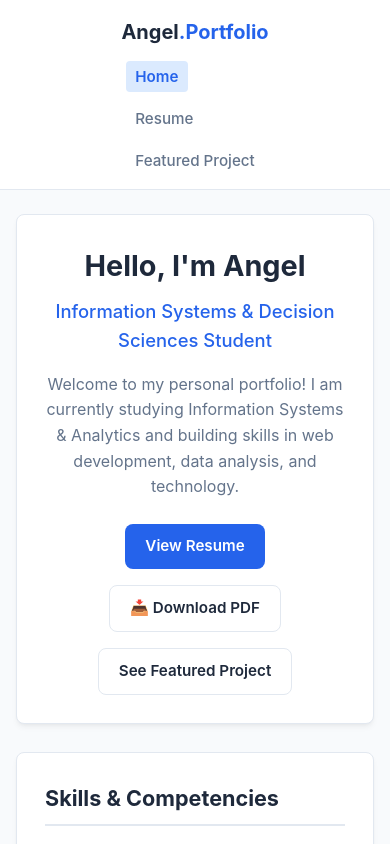
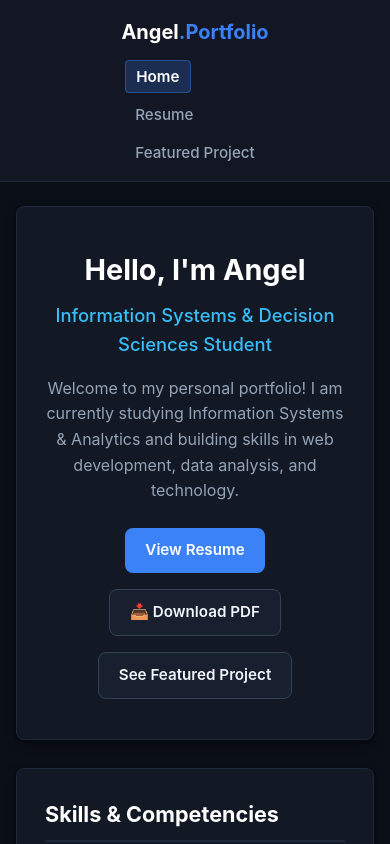
Before and after one commit to arebol3/angel-portfolio, a plain HTML site: page index.html in a window 390 px wide. Shown: the top 844 px of the page. Drawn offline with Linux system fonts and the light colour scheme.

Commit message:
Made modifications

```diff
--- a/styles.css
+++ b/styles.css
@@ -1,15 +1,18 @@
 /* ==========================================================================
-   Base Styles & Design Tokens
+   Base Styles & Design Tokens (Modern Dark Theme - Slate & Tech Blue)
    ========================================================================== */
 :root {
-  --primary-color: #2563eb;
-  --primary-hover: #1d4ed8;
-  --bg-color: #f8fafc;
-  --surface-color: #ffffff;
-  --text-main: #1e293b;
-  --text-muted: #64748b;
-  --border-color: #e2e8f0;
-  --card-shadow: 0 4px 6px -1px rgba(0, 0, 0, 0.05), 0 2px 4px -2px rgba(0, 0, 0, 0.05);
+  --primary-color: #3b82f6;          /* Modern Tech Blue (Not Gold) */
+  --primary-hover: #2563eb;
+  --accent-cyan: #38bdf8;
+  --bg-color: #0b0f17;               /* Deep Clean Black / Dark Slate */
+  --surface-color: #131924;          /* Sleek Dark Card */
+  --surface-hover: #172030;
+  --text-main: #f1f5f9;              /* Crisp White */
+  --text-muted: #94a3b8;             /* Slate Gray */
+  --border-color: #1e293b;           /* Subtle Charcoal Border */
+  --card-shadow: 0 4px 12px rgba(0, 0, 0, 0.4), 0 1px 3px rgba(0, 0, 0, 0.3);
+  --card-shadow-hover: 0 10px 20px rgba(0, 0, 0, 0.6), 0 3px 6px rgba(0, 0, 0, 0.4);
   --radius: 8px;
   --font-family: -apple-system, BlinkMacSystemFont, "Segoe UI", Roboto, Helvetica, Arial, sans-serif;
 }
@@ -34,7 +37,9 @@ body {
    Header & Navigation
    ========================================================================== */
 header {
-  background-color: var(--surface-color);
+  background-color: rgba(19, 25, 36, 0.95);
+  backdrop-filter: blur(10px);
+  -webkit-backdrop-filter: blur(10px);
   border-bottom: 1px solid var(--border-color);
   position: sticky;
   top: 0;
@@ -53,7 +58,7 @@ header {
 .brand {
   font-size: 1.25rem;
   font-weight: 700;
-  color: var(--text-main);
+  color: #ffffff;
   text-decoration: none;
 }
 
@@ -72,20 +77,21 @@ nav a {
   color: var(--text-muted);
   font-weight: 500;
   font-size: 0.95rem;
-  padding: 0.35rem 0.6rem;
+  padding: 0.35rem 0.65rem;
   border-radius: 4px;
-  transition: color 0.2s ease, background-color 0.2s ease;
+  transition: color 0.2s ease, background-color 0.2s ease, border-color 0.2s ease;
 }
 
 nav a:hover {
-  color: var(--primary-color);
-  background-color: #eff6ff;
+  color: #ffffff;
+  background-color: rgba(59, 130, 246, 0.12);
 }
 
 nav a.active {
-  color: var(--primary-color);
+  color: #ffffff;
   font-weight: 600;
-  background-color: #dbeafe;
+  background-color: rgba(59, 130, 246, 0.22);
+  border: 1px solid rgba(59, 130, 246, 0.4);
 }
 
 /* ==========================================================================
@@ -93,7 +99,7 @@ nav a.active {
    ========================================================================== */
 main {
   flex: 1;
-  max-width: 900px;
+  max-width: 860px;
   width: 100%;
   margin: 2.5rem auto;
   padding: 0 1.5rem;
@@ -106,12 +112,19 @@ main {
   padding: 1.75rem;
   margin-bottom: 1.75rem;
   box-shadow: var(--card-shadow);
+  transition: transform 0.2s ease, box-shadow 0.2s ease, border-color 0.2s ease;
+}
+
+.card:hover {
+  transform: translateY(-2px);
+  box-shadow: var(--card-shadow-hover);
+  border-color: #334155;
 }
 
 .section-title {
   font-size: 1.35rem;
   font-weight: 700;
-  color: var(--text-main);
+  color: #ffffff;
   margin-bottom: 1rem;
   border-bottom: 2px solid var(--border-color);
   padding-bottom: 0.5rem;
@@ -128,12 +141,12 @@ main {
 .hero h1 {
   font-size: 2.2rem;
   margin-bottom: 0.5rem;
-  color: var(--text-main);
+  color: #ffffff;
 }
 
 .hero .subtitle {
   font-size: 1.15rem;
-  color: var(--primary-color);
+  color: var(--accent-cyan);
   font-weight: 500;
   margin-bottom: 1rem;
 }
@@ -173,17 +186,18 @@ main {
 }
 
 .btn-outline {
-  border: 1px solid var(--border-color);
-  background-color: var(--surface-color);
-  color: var(--text-main);
+  border: 1px solid #334155;
+  background-color: rgba(30, 41, 59, 0.5);
+  color: #f1f5f9;
 }
 
 .btn-outline:hover {
-  background-color: #f1f5f9;
+  background-color: #1e293b;
+  border-color: #475569;
 }
 
 /* ==========================================================================
-   Skills Badges
+   Skills Badges (Clean Slate & Blue)
    ========================================================================== */
 .skills-grid {
   display: flex;
@@ -193,13 +207,19 @@ main {
 }
 
 .skill-tag {
-  background-color: #eff6ff;
-  color: var(--primary-color);
+  background-color: rgba(56, 189, 248, 0.1);
+  color: #7dd3fc;
   padding: 0.35rem 0.75rem;
   border-radius: 9999px;
   font-size: 0.85rem;
   font-weight: 500;
-  border: 1px solid #bfdbfe;
+  border: 1px solid rgba(56, 189, 248, 0.25);
+  transition: background-color 0.2s ease, border-color 0.2s ease;
+}
+
+.skill-tag:hover {
+  background-color: rgba(56, 189, 248, 0.18);
+  border-color: rgba(56, 189, 248, 0.4);
 }
 
 /* ==========================================================================
@@ -226,12 +246,12 @@ main {
 .item-title {
   font-size: 1.05rem;
   font-weight: 600;
-  color: var(--text-main);
+  color: #ffffff;
 }
 
 .item-company {
   font-weight: 500;
-  color: var(--primary-color);
+  color: var(--accent-cyan);
 }
 
 .item-date {
@@ -267,7 +287,7 @@ main {
 }
 
 .contact-list a {
-  color: var(--primary-color);
+  color: var(--accent-cyan);
   text-decoration: none;
 }
 
@@ -288,12 +308,12 @@ main {
 }
 
 .project-meta-item strong {
-  color: var(--text-main);
+  color: #ffffff;
 }
 
 .project-preview-box {
-  background-color: #f1f5f9;
-  border: 2px dashed #cbd5e1;
+  background-color: #0b0f17;
+  border: 2px dashed #334155;
   border-radius: var(--radius);
   height: 220px;
   display: flex;
@@ -309,7 +329,7 @@ main {
    Footer
    ========================================================================== */
 footer {
-  background-color: var(--surface-color);
+  background-color: #131924;
   border-top: 1px solid var(--border-color);
   text-align: center;
   padding: 1.5rem;
@@ -329,7 +349,7 @@ footer {
 
   nav ul {
     flex-direction: column;
-    gap: 1rem;
+    gap: 0.75rem;
   }
 
   .hero h1 {
@@ -341,23 +361,45 @@ footer {
     padding: 0 1rem;
   }
 
-  .card {
-    background-color: var(--surface-color);
-  border: 1px solid var(--border-color);
-  border-radius: var(--radius);
-  padding: 1.75rem;
-  margin-bottom: 1.75rem;
-  box-shadow: var(--card-shadow);
-  transition: transform 0.2s ease, box-shadow 0.2s ease;
-  }
-
-  .card:hover {
-    transform: translateY(-3px);
-    box-shadow: 0 10px 15px -3px rgba(0, 0, 0, 0.1), 0 4px 6px -4px rgba(0, 0, 0, 0.1);
-  }
-
   .item-header {
     flex-direction: column;
     align-items: flex-start;
   }
 }
+
+/* ==========================================================================
+   Print Mode (Allows resume.html to print on clean white paper)
+   ========================================================================== */
+@media print {
+  body {
+    background-color: #ffffff !important;
+    background-image: none !important;
+    color: #000000 !important;
+  }
+
+  .card {
+    background-color: #ffffff !important;
+    border: none !important;
+    box-shadow: none !important;
+    color: #000000 !important;
+    padding: 0 !important;
+    margin-bottom: 1.5rem !important;
+  }
+
+  header, footer, .btn, .btn-group {
+    display: none !important;
+  }
+
+  .section-title {
+    color: #000000 !important;
+    border-bottom: 2px solid #000000 !important;
+  }
+
+  .item-title, .item-company, h1, h2, h3, strong {
+    color: #000000 !important;
+  }
+
+  .item-description, p, .item-date {
+    color: #333333 !important;
+  }
+}
```
